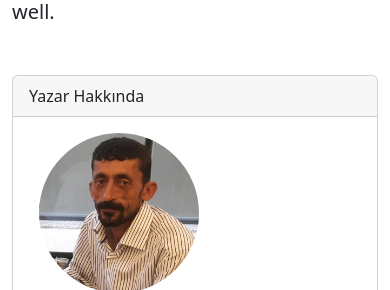
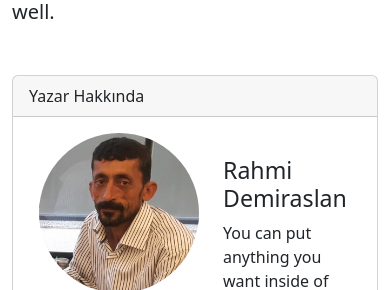
Before and after one commit to uznzgq348/uznzgq348.github.io, a plain HTML site: page blog/index.html in a window 390 px wide. Shown: the part 1593-1883 px from the top of the page. Drawn offline with nearby package versions, Linux system fonts and the light colour scheme; a script that the page names is missing.

Commit message:
minor fix

```diff
--- a/blog/index.html
+++ b/blog/index.html
@@ -63,7 +63,7 @@
     <div class="card-header">Yazar Hakkında</div>
     <div class="card-body">
         <div class="row" style="padding-left: 10px;padding-right: 10px;">
-            <div style="float: left;" class="col-sm-auto">
+            <div style="" class="col-auto">
                 <img class="rounded-circle" src="../img/author.jpg" style="width: 10em;">
                 <div class="social">
                     <a href="https://tr.linkedin.com/in/rahmi-demiraslan-47a67624a">
```
